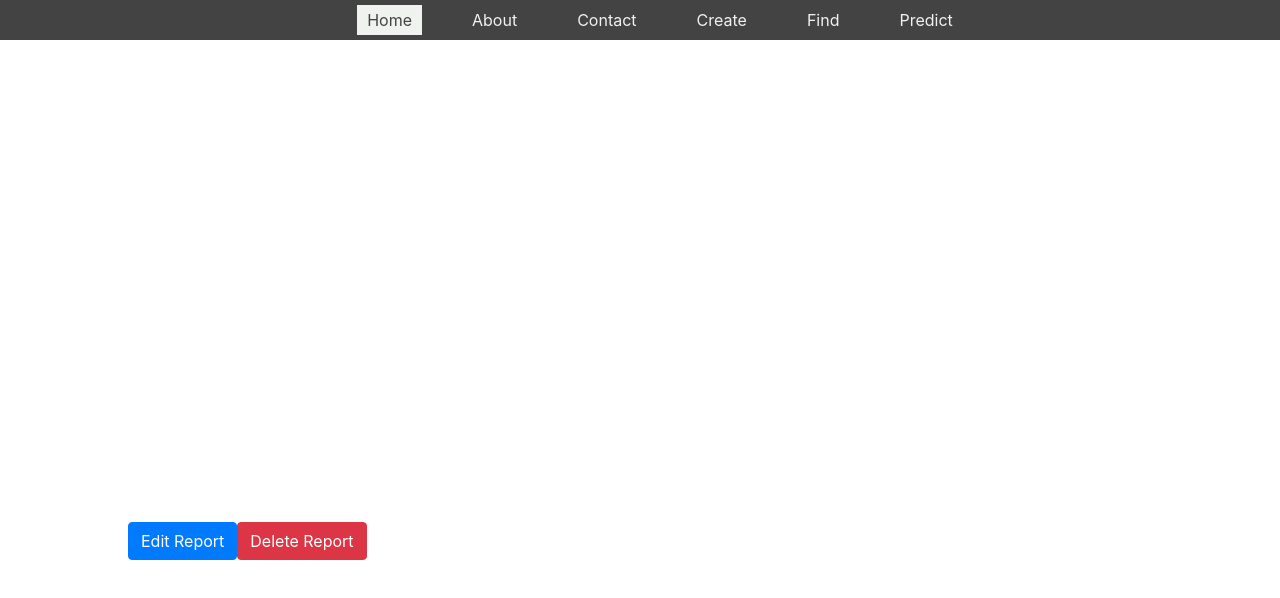
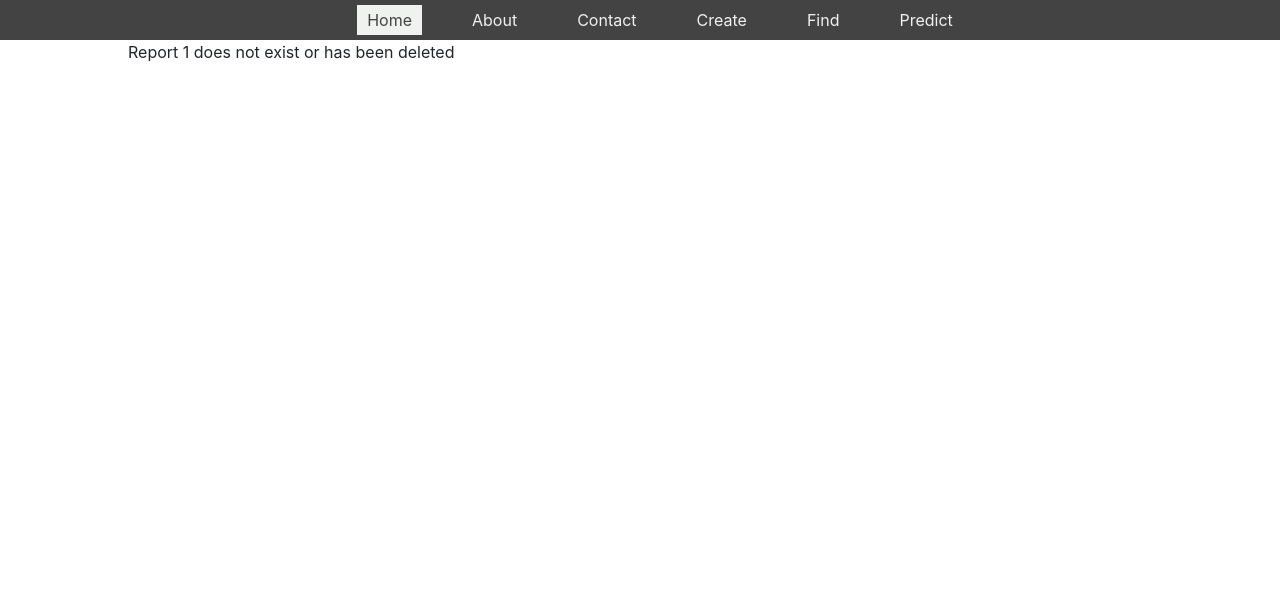
Before and after one commit to unsw-se3011/SENG3011_weneedREST, a React (Create React App) app in the folder PHASE_2/Application_SourceCode/we_need_rest/: page /report/1 in a window 1280 px wide. Shown: the top 598 px of the page. Built offline with nearby package versions, Linux system fonts and the light colour scheme; no server answers.

Commit message:
Error should be correctly showing now

```diff
--- a/PHASE_2/Application_SourceCode/we_need_rest/src/components/report/Report.js
+++ b/PHASE_2/Application_SourceCode/we_need_rest/src/components/report/Report.js
@@ -107,8 +107,9 @@ class Report extends Component {
             })
             .catch(error => {
                 console.log(error.response);
-                alert("Report " + this.state.id + " does not exist or has been deleted");
-
+                document.getElementById("text-stuff").innerHTML="Report " + this.state.id + " does not exist or has been deleted";
+                document.getElementById("text-stuff").style.visibility="visible";
+                document.getElementById("buttons").style.visibility="hidden";
             });;
     }
     render() {
@@ -137,8 +138,10 @@ class Report extends Component {
 
                     <p><b>Comment:</b> {this.state.comment}</p>
                 </div>
-                <button type="button" class="btn btn-primary" onClick={this.onClickUpdate}>Edit Report</button>
-                <button type="button" class="btn btn-danger" onClick={this.onSubmitDelete}>Delete Report</button>
+                <div id="buttons">
+                    <button type="button" class="btn btn-primary" onClick={this.onClickUpdate}>Edit Report</button>
+                    <button type="button" class="btn btn-danger" onClick={this.onSubmitDelete}>Delete Report</button>
+                </div>
                 <div id="update" style={{visibility: "hidden"}}>
                 <form>
                     <div className="url">
```
